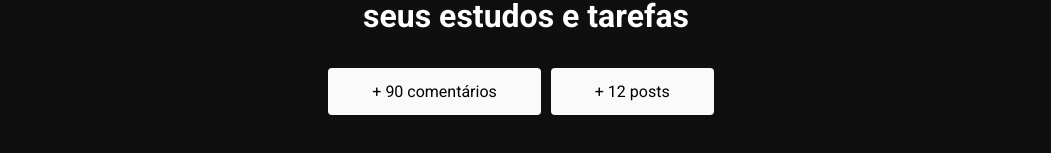
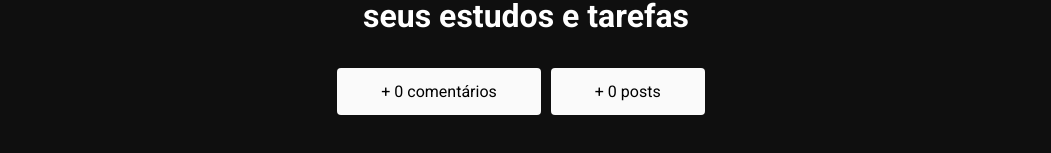
Before and after one commit to DevSamuelBrito/Tarefas_NextJS, a Next.js app: page / in a window 1280 px wide. Shown: the part 569-722 px from the top of the page, without its empty margins (114-1165 px from the left). Built offline with nearby package versions, Linux system fonts and the light colour scheme; no server answers; the database is empty.

Commit message:
atualizando as informações na HOME

```diff
--- a/src/pages/index.tsx
+++ b/src/pages/index.tsx
@@ -1,9 +1,17 @@
+import { GetStaticProps } from "next";
 import styles from "../../styles/home.module.css";
 import Head from "next/head";
 import Image from "next/image";
 import heroImg from "../../public/assets/hero.png";
+import { db } from "../services/firebaseConnections";
+import { collection, getDocs } from "firebase/firestore";
 
-export default function Home() {
+interface HomeProps {
+  posts: number;
+  comments: number;
+}
+
+export default function Home({ posts, comments }: HomeProps) {
   return (
     <div className={styles.container}>
       <Head>
@@ -23,10 +31,10 @@ export default function Home() {
           </h1>
           <div className={styles.infoContent}>
             <section className={styles.box}>
-              <span>+ 90 comentários</span>
+              <span>+ {comments} comentários</span>
             </section>
             <section className={styles.box}>
-              <span>+ 12 posts</span>
+              <span>+ {posts} posts</span>
             </section>
           </div>
         </div>
@@ -34,3 +42,18 @@ export default function Home() {
     </div>
   );
 }
+
+export const getStaticProps: GetStaticProps = async () => {
+  const commentsRef = collection(db, "comments");
+  const postRef = collection(db, "tarefas");
+  const postsSnapshot = await getDocs(postRef);
+  const commentsSnapshot = await getDocs(commentsRef);
+
+  return {
+    props: {
+      posts: postsSnapshot.size || 0,
+      comments: commentsSnapshot.size || 0,
+    },
+    revalidate: 60, // vai ser reavaliado a cada 60 segundos
+  };
+};
```
